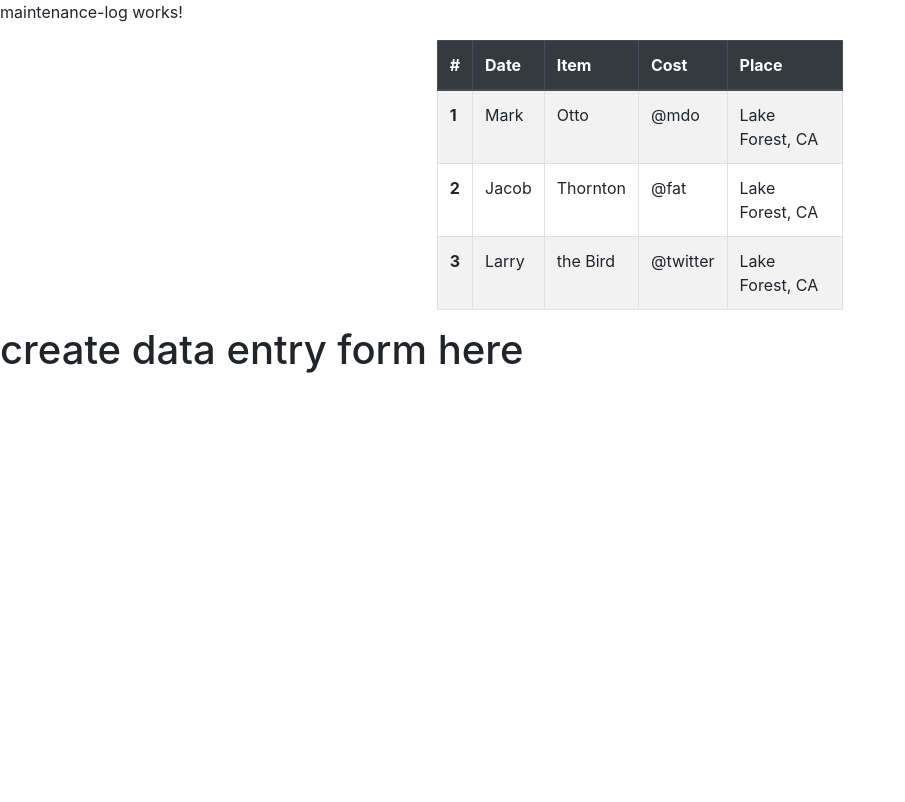
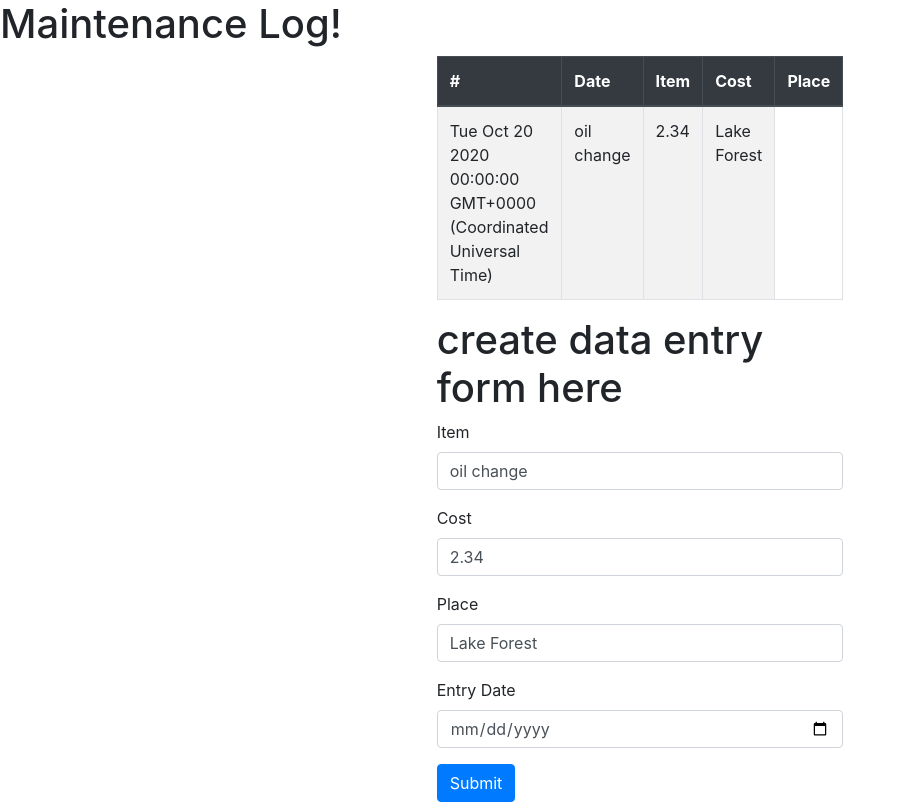
Before and after one commit to tim-sandberg/SpeedsterApp, an Angular app: page /maintenance-log in a window 1280 px wide. Shown: the whole page, without its empty margins (0-905 px from the left). Built offline with nearby package versions, Linux system fonts and the light colour scheme.

Commit message:
working data entry

```diff
--- a/src/app/app.module.ts
+++ b/src/app/app.module.ts
@@ -1,7 +1,9 @@
 import { BrowserModule } from '@angular/platform-browser';
 import { NgModule } from '@angular/core';
+import { CommonModule } from '@angular/common';
 
 import { AppRoutingModule } from './app-routing.module';
+
 import { AppComponent } from './app.component';
 import { HomeComponent } from './home/home.component';
 
--- /dev/null
+++ b/src/app/maintenance-log/MaintenanceLog.ts
@@ -0,0 +1,6 @@
+export class MaintenanceLog {
+    entryDate: Date;
+    item: string;
+    cost: number;
+    place: string;
+}
--- a/src/app/maintenance-log/maintenance-log.component.ts
+++ b/src/app/maintenance-log/maintenance-log.component.ts
@@ -1,15 +1,30 @@
 import { Component, OnInit } from '@angular/core';
+import { MaintenanceLog } from './MaintenanceLog';
 
 @Component({
   selector: 'app-maintenance-log',
-  templateUrl: './templates/maintenance-log.component.html',
-  styleUrls: ['./maintenance-log.component.css']
+  templateUrl: './templates/maintenance-log.component.html'
 })
 export class MaintenanceLogComponent implements OnInit {
+  maintenanceLog: MaintenanceLog;
+  maintenanceLogs: MaintenanceLog[];
 
-  constructor() { }
+  constructor() {
+    this.maintenanceLog = new MaintenanceLog();
+
+    this.maintenanceLog.item = "oil change";
+    this.maintenanceLog.cost = 2.34;
+    this.maintenanceLog.entryDate = new Date("10/20/2020");
+    this.maintenanceLog.place = "Lake Forest";
+
+    this.maintenanceLogs = new Array<MaintenanceLog>();
+    this.maintenanceLogs.push(this.maintenanceLog);
+  }
 
   ngOnInit(): void {
   }
 
+  saveNewMaintenanceLogItem(): void {
+    this.maintenanceLogs.push(this.maintenanceLog);
+  }
 }
--- a/src/app/maintenance-log/templates/maintenance-log.component.html
+++ b/src/app/maintenance-log/templates/maintenance-log.component.html
@@ -1,4 +1,5 @@
-<p>maintenance-log works!</p>
+<h1>Maintenance Log!</h1>
+
 <div class="row">
   <div class="col-md"></div>
   <div class="col-md">
@@ -13,26 +14,12 @@
         </tr>
       </thead>
       <tbody>
-        <tr>
-          <th scope="row">1</th>
-          <td>Mark</td>
-          <td>Otto</td>
-          <td>@mdo</td>
-          <td>Lake Forest, CA</td>
-        </tr>
-        <tr>
-          <th scope="row">2</th>
-          <td>Jacob</td>
-          <td>Thornton</td>
-          <td>@fat</td>
-          <td>Lake Forest, CA</td>
-        </tr>
-        <tr>
-          <th scope="row">3</th>
-          <td>Larry</td>
-          <td>the Bird</td>
-          <td>@twitter</td>
-          <td>Lake Forest, CA</td>
+        <tr *ngFor="let log of maintenanceLogs">
+          <!-- <th scope="row">1</th> -->
+          <td>{{log.entryDate}}</td>
+          <td>{{log.item}}</td>
+          <td>{{log.cost}}</td>
+          <td>{{log.place}}</td>
         </tr>
       </tbody>
     </table>
@@ -40,4 +27,30 @@
   <div class="col-md"></div>
 </div>
 
-<h1>create data entry form here</h1>
+<div class="row">
+  <div class="col-md"></div>
+  <div class="col-md">
+    <h1>create data entry form here</h1>
+    <form>
+      <div class="form-group">
+        <label for="item">Item</label>
+        <input type="text" class="form-control" id="item" required [(ngModel)]="maintenanceLog.item" name="item">
+      </div>
+      <div class="form-group">
+        <label for="cost">Cost</label>
+        <input type="text" class="form-control" id="cost" required [(ngModel)]="maintenanceLog.cost" name="cost">
+      </div>
+      <div class="form-group">
+        <label for="place">Place</label>
+        <input type="text" class="form-control" id="place" required [(ngModel)]="maintenanceLog.place" name="place">
+      </div>
+      <div class="form-group">
+        <label for="entryDate">Entry Date</label>
+        <input type="date" class="form-control" id="entryDate" required [(ngModel)]="maintenanceLog.entryDate"
+          name="entryDate">
+      </div>
+      <button type="button" class="btn btn-primary" (click)="saveNewMaintenanceLogItem()">Submit</button>
+    </form>
+  </div>
+  <div class="col-md"></div>
+</div>
```
Also changed, not shown: src/app/app-routing.module.ts (+10 -2 lines), src/app/maintenance-log/maintenance-log.component.css (deleted).
